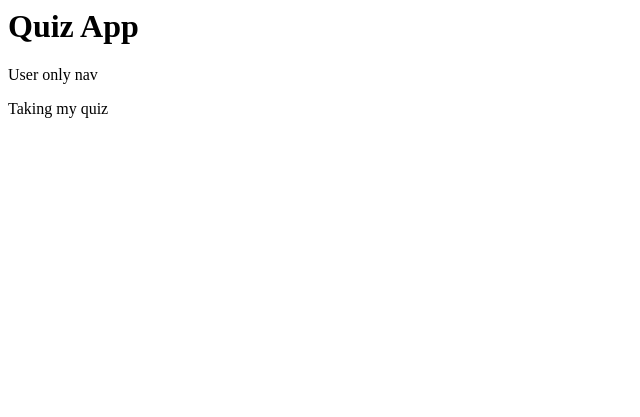
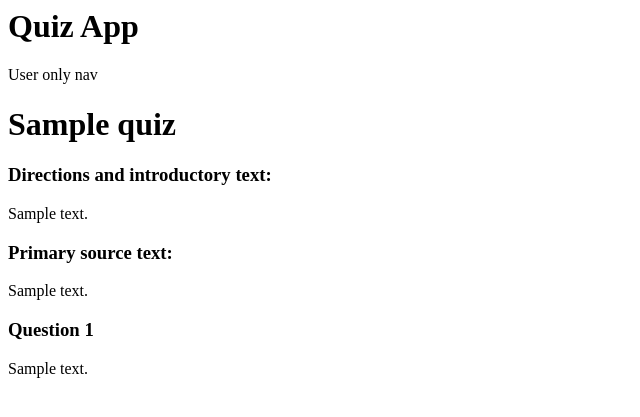
Before and after one commit to ClioGMU/quiz, a Django app: template templates/takequiz.html in a window 1280 px wide. Shown: the top 417 px of the page, without its empty margins (0-640 px from the left). Run offline with Django 3.2, Linux system fonts and the light colour scheme; the template is opened without the code that fills it: most values are stand-ins (such as "Sample title", 1, 10 or a date in 2020).

Commit message:
added GET functionality for taking quiz

```diff
--- a/quiz/urls.py
+++ b/quiz/urls.py
@@ -1,6 +1,6 @@
 
 from django.urls import path
-from .views import QuizListView, QuizReviewView, QuizResponsesView, QuizResponsesByRespondentView, QuizTakeView, QuizCreateView
+from .views import QuizListView, QuizReviewView, QuizResponsesView, QuizResponsesByRespondentView, QuizCreateView, take_quiz
 
 urlpatterns = [
     path('quiz/new/', QuizCreateView.as_view(), name='createnew'),
@@ -8,5 +8,5 @@ urlpatterns = [
     path('review/<uuid:pk>/', QuizReviewView.as_view(), name='quizreview'),
     path('responses/<uuid:pk>/', QuizResponsesView.as_view(), name='quizresponses'),
     path('respondents/<uuid:pk>/', QuizResponsesByRespondentView.as_view(), name='quizrespondents'),
-    path('take/<uuid:quiz>/', QuizTakeView.as_view(), name='quiztake'),
+    path('take/<uuid:quiz_id>/', take_quiz, name='quiztake'),
 ]
--- a/templates/takequiz.html
+++ b/templates/takequiz.html
@@ -5,5 +5,15 @@
 {% endblock nav %}
 
 {% block content %}
-<p>Taking my quiz</p>
+
+<h1>{{ quiz.title }}</h1>
+<h3>Directions and introductory text:</h3>
+<p>{{ quiz.directions_and_introductory_text }}</p>
+<h3>Primary source text:</h3>
+<p>{{ quiz.primary_source_text }}</p>
+{% for question in quiz.question_set.all %}
+    <h3>Question {{ forloop.counter }}</h3>
+    <p>{{ question.question_text }}</p>
+{% endfor %}
+
 {% endblock content %}
```
Also changed, not shown: quiz/views.py (+12 -4 lines).
